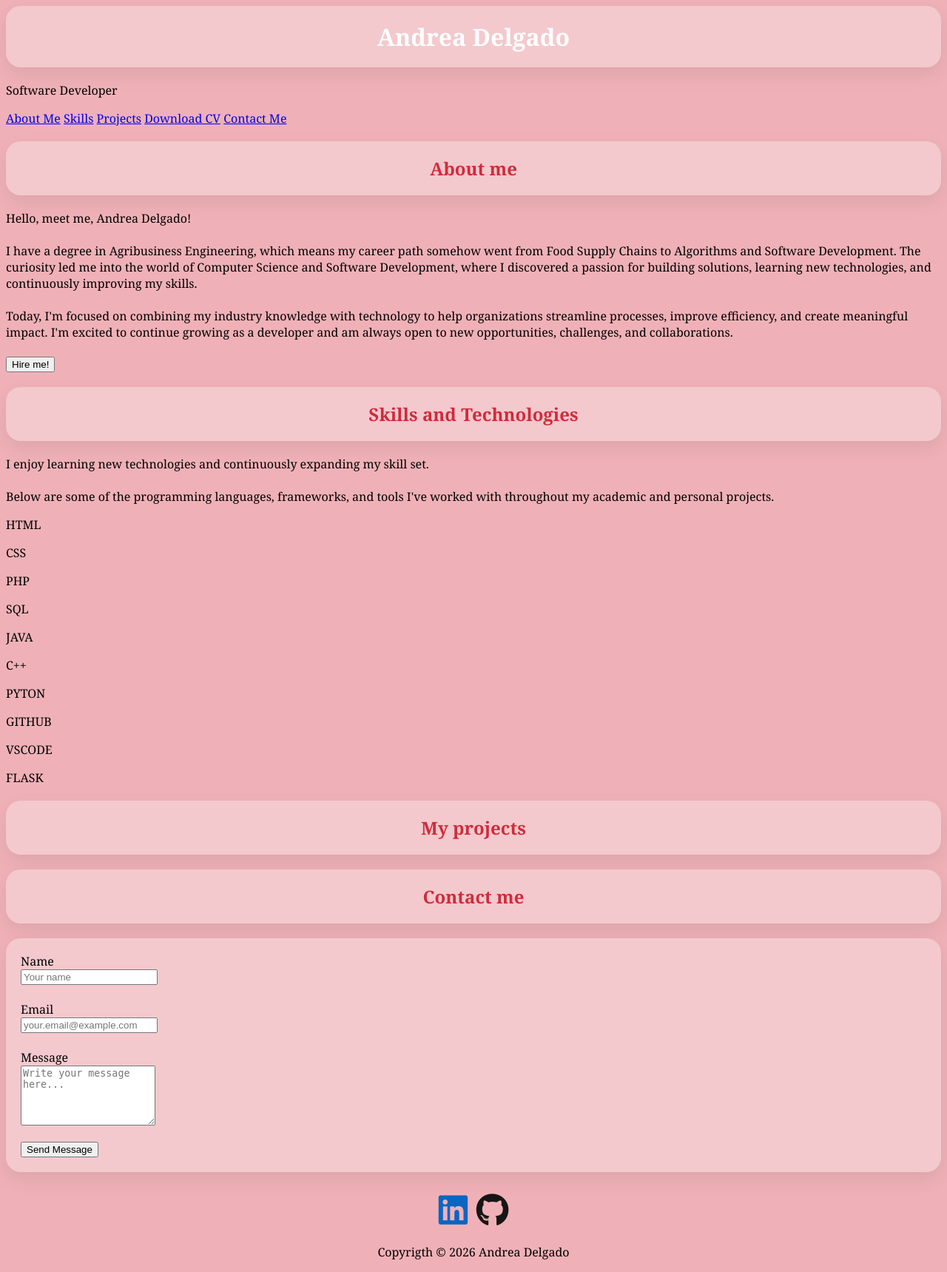
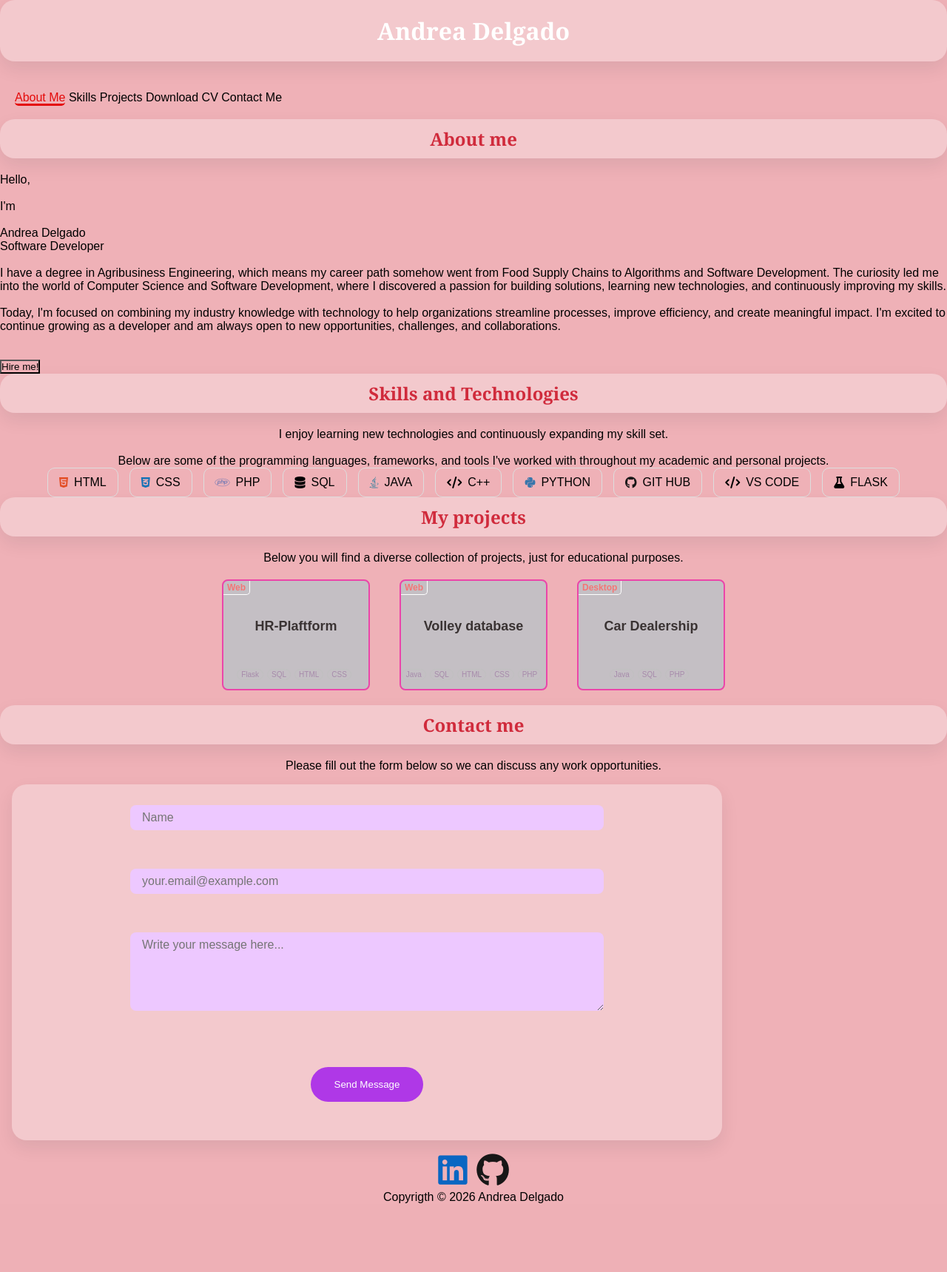
Before and after one commit to andremagda/Resume_page, a Flask app: page / in a window 1280 px wide. Shown: the whole page at 74% size. After the commit the page ends 1626 px from the top, so only its background shows below. Run offline with Flask 3, Linux system fonts and the light colour scheme.

Commit message:
css update

```diff
--- a/static/css/style.css
+++ b/static/css/style.css
@@ -1,8 +1,70 @@
-.intro { background: linear-gradient(rgb(241, 62, 80));
+.intro {
+	background: linear-gradient(rgb(241, 62, 80));
 	color: #fff;
 	padding: 20px 20px;
 	text-align: center;
 }
+
+/* ---------------NAVIGATION BAR--------------- */
+nav {
+	width: fit-content;
+	padding: 20px;
+	display: flex;
+	gap: 20px;
+	box-sizing: content-box;
+	border: rgb(241, 42, 62);
+	border-style: solid;
+	border-width: inherit;
+	border-radius: 10px;
+	text-decoration: none;
+	background: transparent;
+}
+
+.menu_items a{
+	cursor: pointer;
+	text-decoration: none;
+	color: black;
+    border-radius: 5px;
+}
+
+/* part of the menu currently active */
+.menu_items a.active{
+	border-bottom: 3px solid #e40a0a;
+	/* background-color:  #e56a6a; */
+  	color:  #e40a0a;
+}
+
+.menu_items a:visited {
+    color: none;
+}
+
+/* Change the link and background color on hover */ */
+.menu_items:hover:not(.active) {
+	background-color: #e56a6a;
+  	color: white;
+}
+
+
+/* .menu_items a:hover {
+	background-color: #e56a6a;
+    color: white;
+} */
+
+
+/* .nav-container{
+	width: 100%;
+	height: 100%;
+	display: flex;
+	justify-content: space-around;
+	align-items: center;
+} */
+
+/* .menu_items {
+	background-color: aliceblue;
+	margin: 0 20px;
+	text-decoration: none;
+	transition: 0.3 linear;
+} */
 
 body {
 	font-family: Georgia;
@@ -17,7 +79,7 @@ h1 {
 h1 {
 	background:  rgb(243, 201, 205);
 	border-radius: 20px;
-	padding: 20px;
+	padding: 10px;
 	margin-bottom: 20px;
 	box-shadow: 0 10px 25px rgba(15, 23, 42, 0.08);
 }
@@ -32,40 +94,185 @@ footer{
 	text-align: center;
 }
 
-/* .social-icons a {
-	color: inherit;
-    font-size: 30px;
-    margin-right: 15px;
-    text-decoration: none;
+p {
+	text-align: center;
 }
 
-.social-icons a:visited {
-    transform: scale(1.1);
-    color: inherit;
-} */
+	/* --------------SECTION SKILLS-------------- */
+.skills-list {
+	display: flex;
+	flex-wrap: wrap;
+	gap: 15px;
+	justify-content: center;
+	margin: 1.5 rem;
+	width: auto;
+}
+
+.skill-box {
+	border: 1px solid #ddd;
+	border-radius: 10px;
+	padding: 10px 15px;
+	margin: 0;
+	width: fit-content;
+	display: flex;
+	align-items: center;
+	gap: 8px;
+}
+
+.skill-box:hover {
+    transform: translateY(-3px);
+}
+
+/* -----------------SECTION PROJECTS----------------- */
+.projects{
+	align-items: center;
+	display: flex;
+	flex-direction: column;
+	justify-content: center;
+	margin: 0 auto;
+	max-width: 75rem;
+	padding: 0 1rem;
+	text-align: center;
+	width: 100vw;
+}
+
+.myProjects{
+	display: flex;
+	flex-direction: row;
+	flex-wrap: wrap;
+	width: auto;
+}
+
+.project, .myProjects{
+	align-items: center;
+	justify-content: center;
+}
+
+.project {
+	background:#c4bfc4;
+	border: 2px solid #eb45a9;
+	border-radius: 8px;
+	color: hsl(0, 85%, 71%);
+	cursor: pointer;
+	height: 150px;
+	margin: 20px;
+	padding: 0;
+	position: relative;
+	transition: transform .2s ease-in-out;
+	width: 200px;
+}
+
+.project:hover {
+	transform: translateY(-5px);
+	transform: rotate(5deg);
+
+}
+
+.projectType {
+	align-self: center;
+	border-bottom: 1px solid #fff;
+	border-bottom-right-radius: 5px;
+	border-right: 1px solid #fff;
+	font-size: 12px;
+	font-weight: 700;
+	left: 0;
+	margin-bottom: 8px;
+	padding: 2px 5px;
+	position: absolute;
+	text-align: center;
+	top: 0;
+	width: -webkit-min-content;
+	width: min-content;
+}
+
+.projectTitle {
+	color: #3a3333;
+	font-size: 18px;
+	font-weight: 700;
+	text-align: center;
+	top: 35%;
+}
+
+.projectTitle, .technologies {
+	position: absolute;
+	width: 100%;
+}
+
+.technologies {
+	align-items: center;
+	align-self: center;
+	bottom: 5%;
+	color: #a78bab;
+	display: flex;
+	flex-wrap: wrap;
+	font-size: 10px;
+	justify-content: center;
+}
+
+.technology {
+	border: 1px solid silver;
+	border-radius: 40px;
+	margin: 1px 5px 5px 0;
+	padding: 1px 5px;
+}
+
+* {
+	margin: 0;
+	padding: 0;
+	box-sizing: border-box;
+	text-decoration: none;
+	background: transparent;
+	font-family: 'K2D', sans-serif;
+}
 
 
-/* .social-icons a {
-    color: inherit;
-    text-decoration: none;
+/* -----------------SECTION CONTACT ME---------------- */
+.contact_me {
+	align-items: center;
+	display: flex;
+	flex-direction: column;
+	justify-content: center;
+	margin: 0 auto;
+	max-width: 75rem;
+	text-align: center;
+	width: 100vw;
 }
 
-.social-icons a:link {
+.contactForm{
+	align-items: center;
+	display: flex;
+	flex-direction: column;
+	justify-content: center;
+	margin: 1rem;
+	max-width: 60 rem;
+	width: 75vw;
+}
 
+.email, .name, .message{
+	background: #edc8ff;
+	border: none;
+	border-radius: .5rem;
+	font-size: medium;
+	margin: .5rem;
+	max-width: 40rem;
+	padding: .5rem 1rem;
+	width: 100%;
+}
 
-.social-icons a:hover {
-    color: #0a66c2; /* LinkedIn blue or any accent color */
-    /* transform: scale(1.1);
-    transition: 0.2s ease; */
+.submitButton {
+	background: #af38e7;
+	border: none;
+	border-radius: 2rem;
+	color: #fff;
+	cursor: pointer;
+	margin: 2rem;
+	padding: 1rem 2rem;
+}
 
-
+	/* --------------ORIGINAL COLOR LOGOS-------------- */
 .social-icons a {
     text-decoration: none;
     font-size: 45px;
-}
-
-.social-icons a:visited {
-    color: inherit;
 }
 
 .fa-linkedin {
@@ -75,3 +282,27 @@ footer{
 .fa-github {
     color: #171515; /* GitHub black */
 }
+
+.fa-html5 {
+    color: #E34F26;
+}
+
+.fa-css3-alt {
+    color: #1572B6;
+}
+
+.fa-php {
+    color: #777BB4;
+}
+
+.fa-java {
+    color: #007396;
+}
+
+.fa-python {
+    color: #3776AB;
+}
+
+.fa-github {
+    color: #181717;
+}
--- a/templates/index.html
+++ b/templates/index.html
@@ -9,69 +9,108 @@
 	</head>
 	<body>
 		<h1 class="intro">Andrea Delgado</h1>
-		<p>Software Developer</p>
 
-		<nav>
-			<a href="#about">About Me</a>
-			<a href="#skills">Skills</a>
-			<a href="#projects">Projects</a>
-			<a href="#download_cv">Download CV</a>
-			<a href="#contact_me">Contact Me</a>
+		<nav class="navigation_bar">
+			<div class="menu_items">
+				<a href="#about" class="active">About Me</a>
+				<a href="#skills">Skills</a>
+				<a href="#projects">Projects</a>
+				<a href="#download_cv">Download CV</a>
+				<a href="#contact_me">Contact Me</a>
+			</div>
 		</nav>
 
 
 		<section id="about">
 			<h1>About me</h1>
-				<p>Hello, meet me, Andrea Delgado! <br><br>
-
+				<p>
+					<div class="hello"> Hello, </div><br>
+					<div class="introIm"> I'm </div><br>
+					<div class="introName"> Andrea Delgado <br> Software Developer</div><br>
+					<div class="introText">
 					I have a degree in Agribusiness Engineering, which means my career path somehow went from Food Supply Chains to Algorithms and Software Development.
 					The curiosity led me into the world of Computer Science and Software Development, where I discovered a passion for building solutions, learning new technologies, and continuously improving my skills. <br><br>
 					Today, I'm focused on combining my industry knowledge with technology to help organizations streamline processes, improve efficiency, and create meaningful impact. I'm excited to continue growing as a developer
 					and am always open to new opportunities, challenges, and collaborations.
-				<br><br>
+					</div><br><br>
 				<button>Hire me!</button>
 		</section>
 
 		<section id="skills">
 			<h1>Skills and Technologies</h1>
 				<p>I enjoy learning new technologies and continuously expanding my skill set.<br><br>
-					Below are some of the programming languages, frameworks, and tools I've worked with throughout my academic and personal projects.
-				<p>HTML</p>
-				<p>CSS</p>
-				<p>PHP</p>
-				<p>SQL</p>
-				<p>JAVA</p>
-				<p>C++</p>
-				<p>PYTON</p>
-				<p>GITHUB</p>
-				<p>VSCODE</p>
-				<p>FLASK</p>
-				<p></p>
+					Below are some of the programming languages, frameworks, and tools I've worked with throughout my academic and personal projects. </p>
+			<div class="skills-list">
+				<p class="skill-box"><i class="fa-brands fa-html5 skill-icon"></i> HTML</p>
+				<p class="skill-box"><i class="fa-brands fa-css3-alt skill-icon"></i> CSS</p>
+				<p class="skill-box"><i class="fa-brands fa-php skill-icon"></i> PHP</p>
+				<p class="skill-box"><i class="fa-solid fa-database skill-icon"></i> SQL</p>
+				<p class="skill-box"><i class="fa-brands fa-java skill-icon"></i> JAVA</p>
+				<p class="skill-box"><i class="fa-solid fa-code skill-icon"></i> C++</p>
+				<p class="skill-box"><i class="fa-brands fa-python skill-icon"></i> PYTHON</p>
+				<p class="skill-box"><i class="fa-brands fa-github skill-icon"></i> GIT HUB</p>
+				<p class="skill-box"><i class="fa-solid fa-code skill-icon"></i> VS CODE</p>
+				<p class="skill-box"><i class="fa-solid fa-flask skill-icon"></i> FLASK</p>
+
+			</div>
 		</section>
 
 		<section id="projects">
-			<h1>My projects</h1>
+			<h1 class="projectsTitle">My projects</h1>
+			<p> Below you will find a diverse collection of projects, just for educational purposes.</p>
+			<div class="myProjects">
+				<div class="project">
+					<div class="projectType web"> Web</div>
+					<div class="projectTitle"> HR-Plaftform</div>
+					<div class="technologies">
+						<span class="technology"> Flask</span>
+						<span class="technology"> SQL</span>
+						<span class="technology"> HTML</span>
+						<span class="technology"> CSS</span>
+					</div>
+				</div>
+
+				<div class="project">
+					<div class="projectType web"> Web</div>
+					<div class="projectTitle"> Volley database</div>
+					<div class="technologies">
+						<span class="technology"> Java</span>
+						<span class="technology"> SQL</span>
+						<span class="technology"> HTML</span>
+						<span class="technology"> CSS</span>
+						<span class="technology"> PHP</span>
+					</div>
+				</div>
+
+				<div class="project">
+					<div class="projectType web"> Desktop</div>
+					<div class="projectTitle"> Car Dealership</div>
+					<div class="technologies">
+						<span class="technology"> Java</span>
+						<span class="technology"> SQL</span>
+						<span class="technology"> PHP</span>
+					</div>
+				</div>
+			</div>
 		</section>
 
 		<section id="contact_me">
 			<h1>Contact me</h1>
-			<form action="#" method="post">
-					<label for="name">Name</label><br>
-					<input type="text" id="name" name="name" placeholder="Your name" required>
+			<p> Please fill out the form below so we can discuss any work opportunities.</p>
+			<form class="contactForm" action="#" method="post">
+					<input type="text" class="name" name="name" placeholder="Name" required>
 
 					<br><br>
 
-					<label for="email">Email</label><br>
-					<input type="email" id="email" name="email" placeholder="your.email@example.com" required>
+					<input type="email" class="email" name="email" placeholder="your.email@example.com" required>
 
 					<br><br>
 
-					<label for="message">Message</label><br>
-					<textarea id="message" name="message" rows="5" placeholder="Write your message here..." required></textarea>
+					<textarea class="message" name="message" rows="5" placeholder="Write your message here..." required></textarea>
 
 					<br><br>
 
-					<button type="submit">Send Message</button>
+					<button type="submit" class="submitButton">Send Message</button>
 			</form>
 		</section>
 
```
Also changed, not shown: 1 other file.
